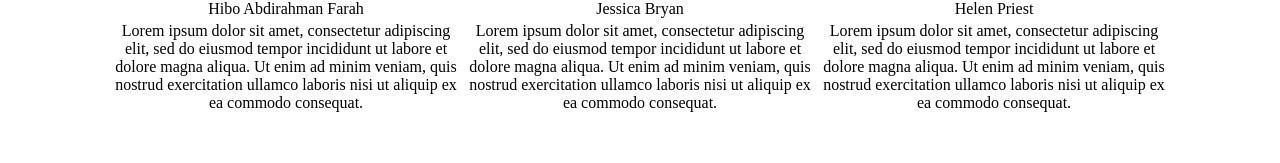
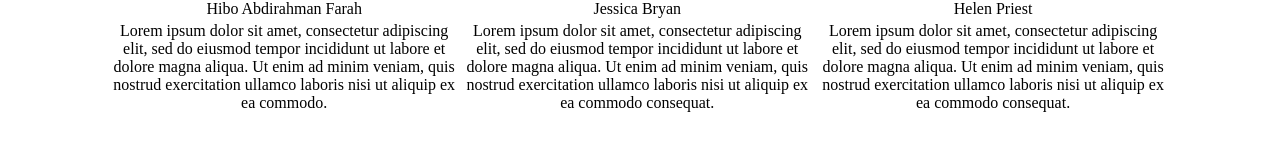
Before and after one commit to pbfhpunk/Dream-Menu, a plain HTML site: page index.html in a window 1280 px wide. Shown: the part 1723-1886 px from the top of the page. Drawn offline with Linux system fonts and the light colour scheme.

Commit message:
Update index.html

```diff
--- a/index.html
+++ b/index.html
@@ -48,7 +48,7 @@
               <td>Helen Priest</td>
             </tr>
             <tr>
-              <td>Lorem ipsum dolor sit amet, consectetur adipiscing elit, sed do eiusmod tempor incididunt ut labore et dolore magna aliqua. Ut enim ad minim veniam, quis nostrud exercitation ullamco laboris nisi ut aliquip ex ea commodo consequat.</td>
+              <td>Lorem ipsum dolor sit amet, consectetur adipiscing elit, sed do eiusmod tempor incididunt ut labore et dolore magna aliqua. Ut enim ad minim veniam, quis nostrud exercitation ullamco laboris nisi ut aliquip ex ea commodo.</td>
               <td>Lorem ipsum dolor sit amet, consectetur adipiscing elit, sed do eiusmod tempor incididunt ut labore et dolore magna aliqua. Ut enim ad minim veniam, quis nostrud exercitation ullamco laboris nisi ut aliquip ex ea commodo consequat.</td>
               <td>Lorem ipsum dolor sit amet, consectetur adipiscing elit, sed do eiusmod tempor incididunt ut labore et dolore magna aliqua. Ut enim ad minim veniam, quis nostrud exercitation ullamco laboris nisi ut aliquip ex ea commodo consequat.</td>
             </tr>
```
